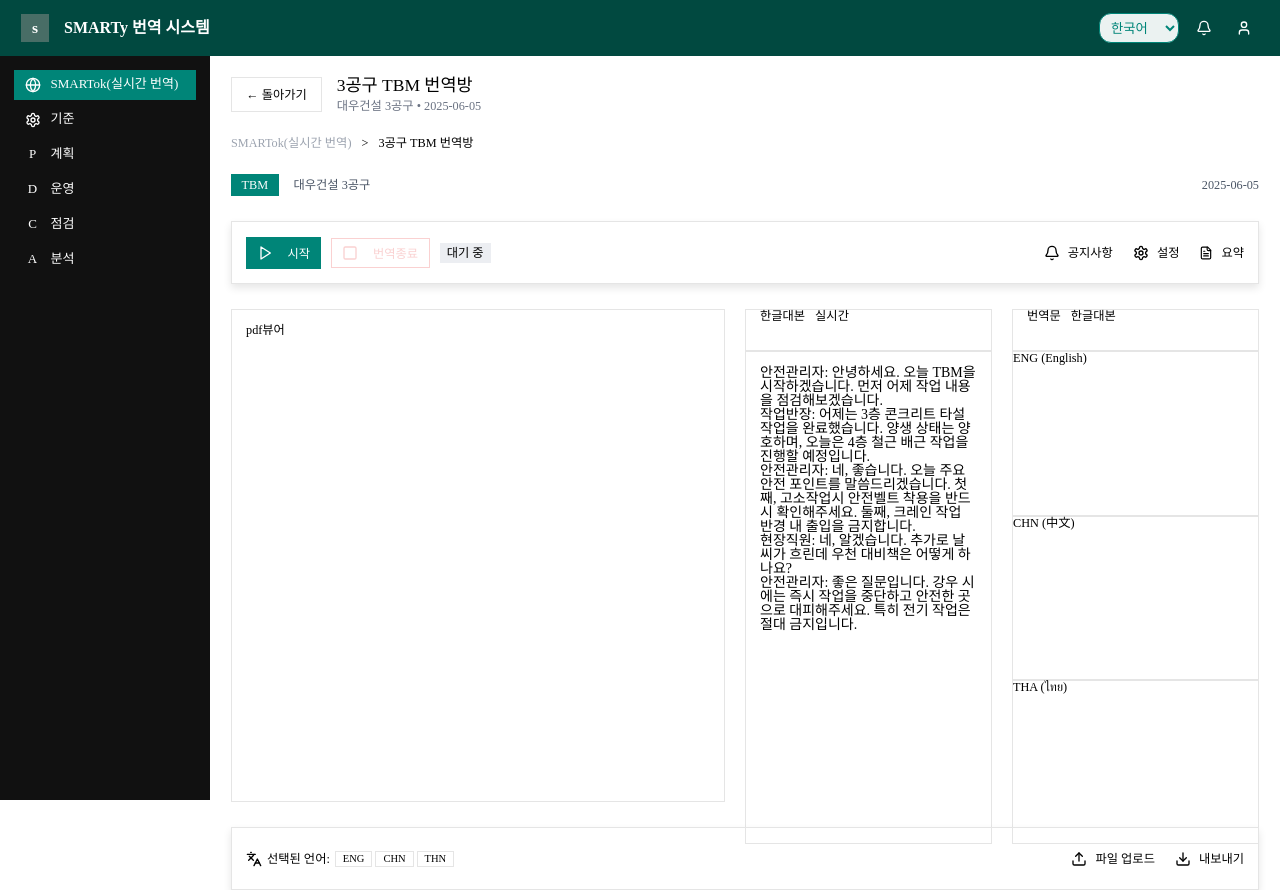
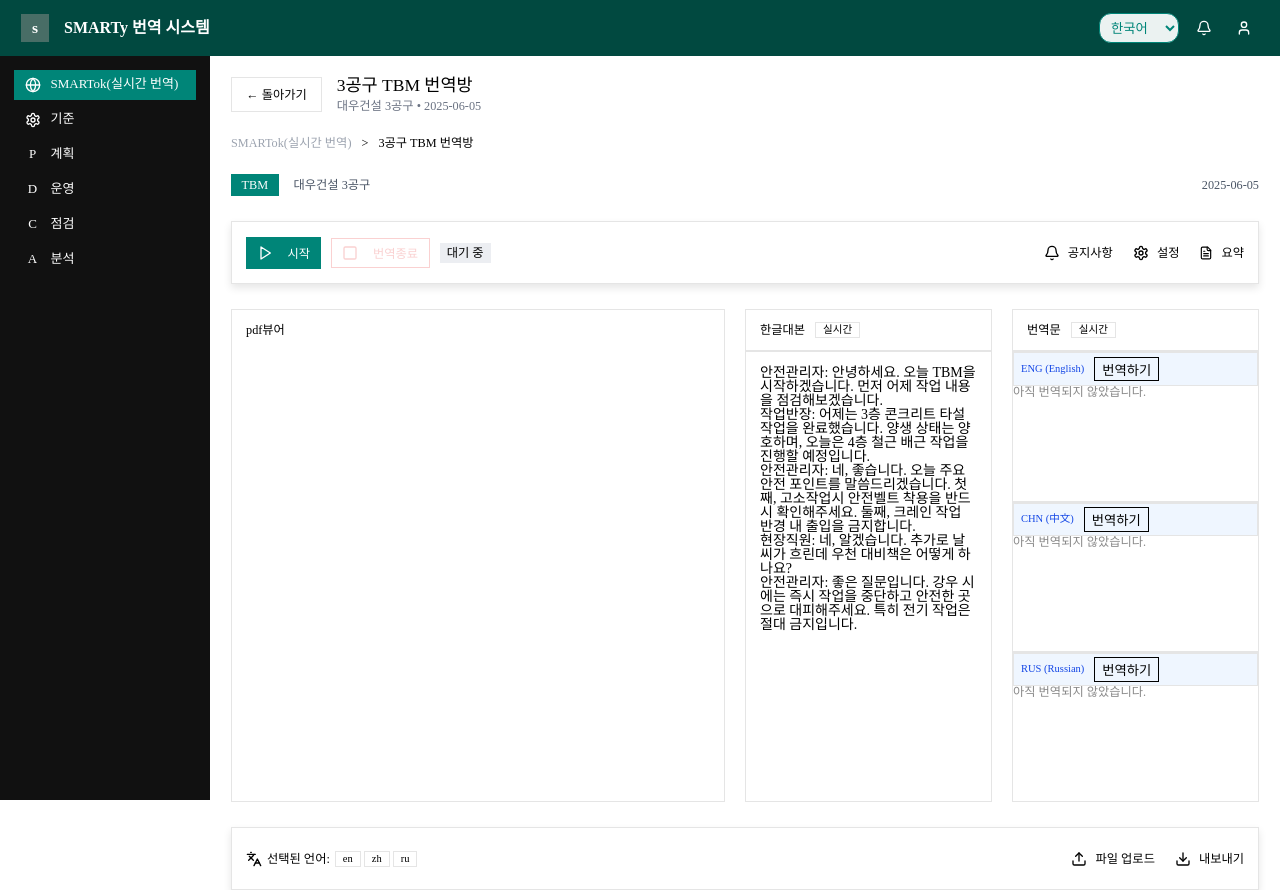
Before and after one commit to zermzerm/translation-room, a React (Create React App) app: page /room/1 in a window 1280 px wide. Built offline with nearby package versions, Linux system fonts and the light colour scheme.

Commit message:
번역 기능 구현

```diff
--- /dev/null
+++ b/src/constants/language.js
@@ -0,0 +1,8 @@
+export const Language = {
+  ko: "KOR (Korean)",
+  en: "ENG (English)",
+  ja: "JAP (Japan)",
+  zh: "CHN (中文)",
+  ru: "RUS (Russian)",
+  th: "THA (ไทย)",
+};
--- a/src/constants/table.js
+++ b/src/constants/table.js
@@ -23,7 +23,7 @@ export const TableData = [
     data: "common.download",
     operationDate: "2025-06-05",
     status: ["status.operating", "status.joined"],
-    lang: ["ENG", "CHN", "THN"],
+    lang: ["en", "zh", "ru"],
   },
   {
     id: 2,
@@ -36,7 +36,7 @@ export const TableData = [
     data: "common.download",
     operationDate: "2025-06-06",
     status: ["status.verifying", "status.verifying"],
-    lang: ["ENG", "CHN", "THN"],
+    lang: ["en", "zh", "ru"],
   },
   {
     id: 3,
@@ -49,7 +49,7 @@ export const TableData = [
     data: "",
     operationDate: "2025-06-10",
     status: ["status.writing", "status.ready"],
-    lang: ["ENG", "CHN", "THN"],
+    lang: ["en", "zh", "ru"],
   },
   {
     id: 4,
@@ -62,7 +62,7 @@ export const TableData = [
     data: "",
     operationDate: "2025-06-05",
     status: ["status.operating", "status.start"],
-    lang: ["ENG", "CHN", "THN"],
+    lang: ["en", "zh", "ru"],
   },
   {
     id: 5,
@@ -75,7 +75,7 @@ export const TableData = [
     data: "common.download",
     operationDate: "2025-06-07",
     status: ["status.verifying", "status.verifying"],
-    lang: ["ENG", "CHN", "THN"],
+    lang: ["en", "zh", "ru"],
   },
   {
     id: 6,
@@ -88,7 +88,7 @@ export const TableData = [
     data: "common.download",
     operationDate: "2025-06-04",
     status: ["status.operating", "status.joined"],
-    lang: ["ENG", "CHN", "THN"],
+    lang: ["en", "zh", "ru"],
   },
   {
     id: 7,
@@ -101,6 +101,6 @@ export const TableData = [
     data: "",
     operationDate: "2025-06-08",
     status: ["status.writing", "status.ready"],
-    lang: ["ENG", "CHN", "THN"],
+    lang: ["en", "zh", "ru"],
   },
 ];
--- a/src/pages/Room.jsx
+++ b/src/pages/Room.jsx
@@ -1,53 +1,50 @@
-import { useState } from "react";
-import { translateApi } from "../api/api";
+import {useState} from "react";
+import {translateApi} from "../api/api";
 import styles from "./Room.module.css";
-import { TableData } from "../constants/table";
-import { useNavigate, useParams } from "react-router-dom";
-import { useTranslation } from "react-i18next";
-import { AlarmIcon } from "../assets/icons/AlarmIcon";
-import { SettingIcon } from "../assets/icons/SettingIcon";
-import { StartBigIcon } from "../assets/icons/StartBigIcon";
-import { StopIcon } from "../assets/icons/StopIcon";
-import { PauseBigIcon } from "../assets/icons/PauseBigIcon";
-import { UploadIcon } from "../assets/icons/UploadIcon";
-import { DownloadBigIcon } from "../assets/icons/DownloadBigIcon";
-import { DocumentStandardIcon } from "../assets/icons/DocumentStandardIcon";
-import { LanguageIcon } from "../assets/icons/LanguageIcon";
+import {TableData} from "../constants/table";
+import {useNavigate, useParams} from "react-router-dom";
+import {useTranslation} from "react-i18next";
+import {AlarmIcon} from "../assets/icons/AlarmIcon";
+import {SettingIcon} from "../assets/icons/SettingIcon";
+import {StartBigIcon} from "../assets/icons/StartBigIcon";
+import {StopIcon} from "../assets/icons/StopIcon";
+import {PauseBigIcon} from "../assets/icons/PauseBigIcon";
+import {UploadIcon} from "../assets/icons/UploadIcon";
+import {DownloadBigIcon} from "../assets/icons/DownloadBigIcon";
+import {DocumentStandardIcon} from "../assets/icons/DocumentStandardIcon";
+import {LanguageIcon} from "../assets/icons/LanguageIcon";
+import {Language} from "../constants/language";
 
 export default function Room() {
-  const { t } = useTranslation();
+  const {t} = useTranslation();
   const description = t("description");
   const navigate = useNavigate();
   const params = useParams();
-  const [input, setInput] = useState("");
-  const [translated, setTranslated] = useState("");
+  const [translated, setTranslated] = useState({});
   const [isTranslation, setIsTranslation] = useState(false);
 
   const filterData = TableData.filter((el) => el.id === +params.id)[0];
 
-  const handleTranslate = async () => {
+  const handleTranslate = async (lang) => {
     try {
-      const result = await translateApi("ko", "ja", input);
-      setTranslated(result);
+      const result = await translateApi("ko", lang, description);
+      setTranslated((prev) => ({...prev, [lang]: result}));
+      console.log(translated);
     } catch (e) {
-      alert("번역 중 오류가 발생했습니다.");
+      alert("오류!");
     }
   };
+
   return (
     <div className={styles.Container}>
       <div className={styles.Header}>
-        <button
-          type="button"
-          className={styles.BackButton}
-          onClick={() => navigate("/")}
-        >
+        <button type="button" className={styles.BackButton} onClick={() => navigate("/")}>
           ← {t("back")}
         </button>
         <div className={styles.TitleWrapper}>
           <div className={styles.Title}>{filterData.roomName}</div>
           <div className={styles.Information}>
-            {t(filterData.headquarter)} {t(filterData.field)} •{" "}
-            {filterData.operationDate}
+            {t(filterData.headquarter)} {t(filterData.field)} • {filterData.operationDate}
           </div>
         </div>
       </div>
@@ -71,18 +68,19 @@ export default function Room() {
         <div className={styles.ContentHeader}>
           <div className={styles.StartButtonWrapper}>
             <button
-              onClick={() => setIsTranslation((prev) => !prev)}
+              onClick={() => {
+                setIsTranslation((prev) => !prev);
+                if (!isTranslation) handleTranslate();
+              }}
               className={isTranslation ? styles.Stop : styles.Start}
             >
               {isTranslation ? <PauseBigIcon /> : <StartBigIcon />}
-              {isTranslation ? (
-                <p>{t("stopButton")}</p>
-              ) : (
-                <p>{t("startButton")}</p>
-              )}
+              {isTranslation ? <p>{t("stopButton")}</p> : <p>{t("startButton")}</p>}
             </button>
             <button
-              onClick={() => setIsTranslation((prev) => !prev)}
+              onClick={() => {
+                if (isTranslation) setIsTranslation((prev) => !prev);
+              }}
               className={isTranslation ? styles.TransStop : styles.TransStart}
             >
               <StopIcon />
@@ -112,7 +110,7 @@ export default function Room() {
           <div className={styles.KoScriptContainer}>
             <div className={styles.KoScriptHeader}>
               <div>{t("korean")}</div>
-              <div>{t("real_time")}</div>
+              <div className={styles.RealTime}>{t("real_time")}</div>
             </div>
             <div className={styles.ScriptWrapper}>
               {description.split("\n").map((el, idx) => (
@@ -125,12 +123,28 @@ export default function Room() {
           <div className={styles.MultilingualContainer}>
             <div className={styles.MultilingualHeader}>
               <div>{t("translation")}</div>
-              <div>{t("korean")}</div>
+              <div className={styles.RealTime}>{t("real_time")}</div>
             </div>
             <div className={styles.MultilingualWrapper}>
-              <div className={styles.EnglishScript}>ENG (English)</div>
-              <div className={styles.EnglishScript}>CHN (中文)</div>
-              <div className={styles.EnglishScript}>THA (ไทย)</div>
+              {filterData.lang.map((el) => (
+                <div className={styles.FirstLangScript} key={el}>
+                  <div className={styles.FirstLangHeader}>
+                    <p>{Language[el]}</p>
+                    {/* filterDate.lang으로 map 돌려서 위의 시작하기 버튼 누르면 */}
+                    {/* 한번에 세가지 번역돼서 아래에 표현하고 싶었으나, 해결안돼서 따로 버튼 만듦 */}
+                    <button onClick={() => handleTranslate(el)} className={styles.TransButton}>
+                      번역하기
+                    </button>
+                  </div>
+                  <div className={styles.TransContent}>
+                    {translated[el] ? (
+                      translated[el].split("\n").map((lang, idx) => <p key={idx}>{lang}</p>)
+                    ) : (
+                      <p className={styles.NotTrans}>아직 번역되지 않았습니다.</p>
+                    )}
+                  </div>
+                </div>
+              ))}
             </div>
           </div>
         </div>
@@ -161,24 +175,5 @@ export default function Room() {
         </div>
       </div>
     </div>
-    // <div className={styles.Container}>
-    //   <h2>번역 테스트</h2>
-    //   <textarea
-    //     rows={4}
-    //     value={input}
-    //     onChange={(e) => setInput(e.target.value)}
-    //     placeholder="번역할 문장을 입력하세요"
-    //   />
-    //   <br />
-    //   <button onClick={handleTranslate} style={{border: "1px solid #000"}}>
-    //     번역하기
-    //   </button>
-    //   {translated && (
-    //     <div>
-    //       <h3>번역 결과:</h3>
-    //       <p>{translated}</p>
-    //     </div>
-    //   )}
-    // </div>
   );
 }
--- a/src/pages/Room.module.css
+++ b/src/pages/Room.module.css
@@ -146,34 +146,73 @@
 .KoScriptHeader {
   height: 42px;
   display: flex;
+  align-items: center;
   gap: 10px;
   padding: 0 14px;
   border: 1px solid #e5e5e5;
 }
 
+.RealTime {
+  font-size: 10.5px;
+  border: 1px solid #e5e5e5;
+  padding: 1.75px 7px;
+}
+
 .ScriptWrapper {
-  height: 100%;
+  height: 451px;
   font-size: 14px;
   border: 1px solid #e5e5e5;
   padding: 14px;
+  overflow-y: scroll;
+}
+
+.MultilingualContainer {
+  height: 493px;
 }
 
 .MultilingualHeader {
   height: 42px;
   display: flex;
+  align-items: center;
   gap: 10px;
   padding: 0 14px;
   border: 1px solid #e5e5e5;
 }
 
 .MultilingualWrapper {
-  height: 100%;
+  height: 451px;
   display: grid;
   grid-template-rows: 1fr 1fr 1fr;
 }
 
-.EnglishScript {
+.FirstLangScript {
+  height: 150.3px;
   border: 1px solid #e5e5e5;
+}
+
+.FirstLangHeader {
+  font-size: 10.5px;
+  padding: 3.5px 7px;
+  color: oklch(0.488 0.243 264.376);
+  background-color: oklch(0.97 0.014 254.604);
+  border: 1px solid #e5e5e5;
+  display: flex;
+  align-items: center;
+  gap: 10px;
+}
+
+.TransContent {
+  height: 122.4px;
+  overflow-y: scroll;
+}
+
+.TransButton {
+  padding: 1.75px 7px;
+  border: 1px solid black;
+}
+
+.NotTrans {
+  color: #888;
 }
 
 .Start {
```
